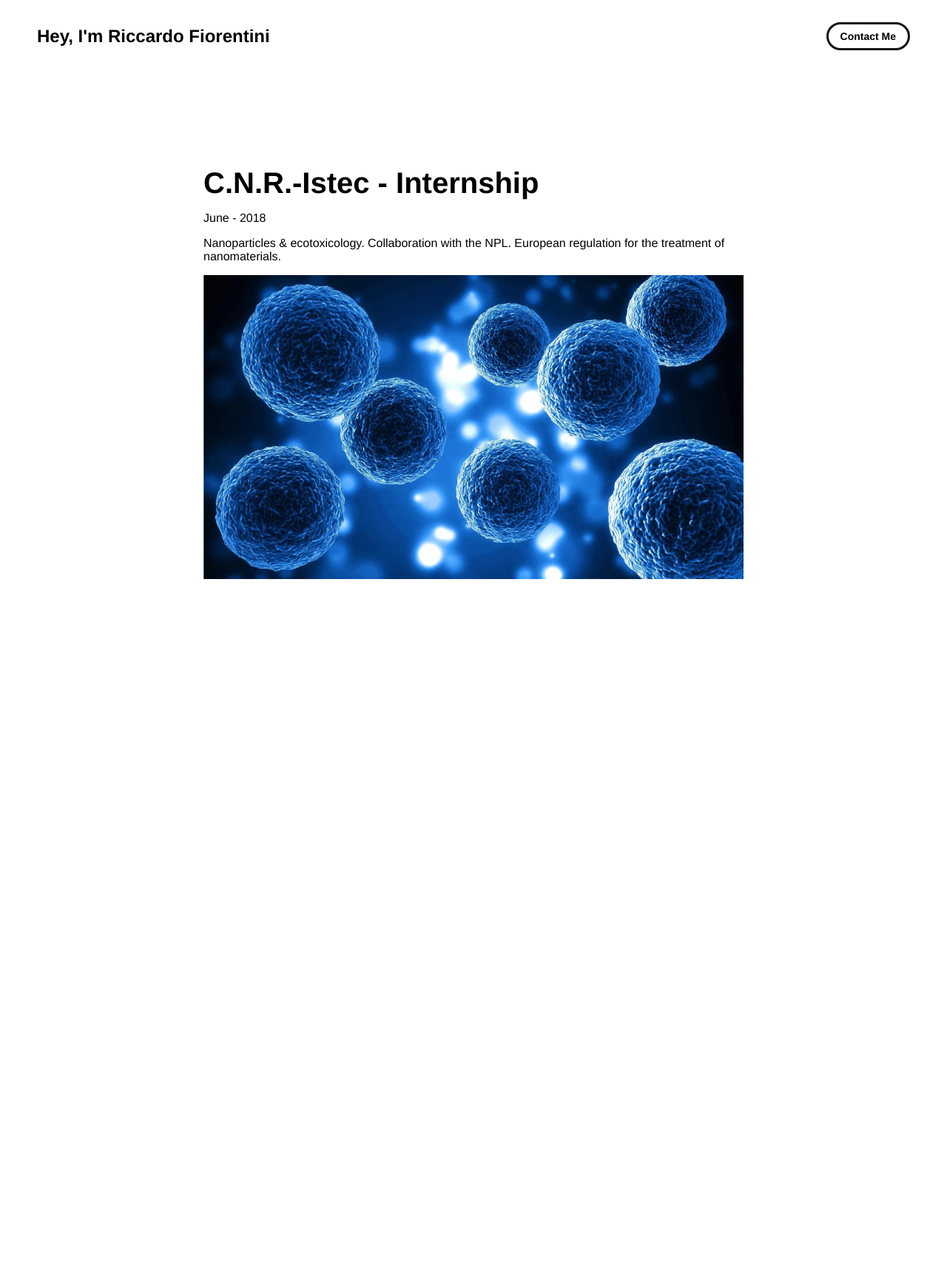
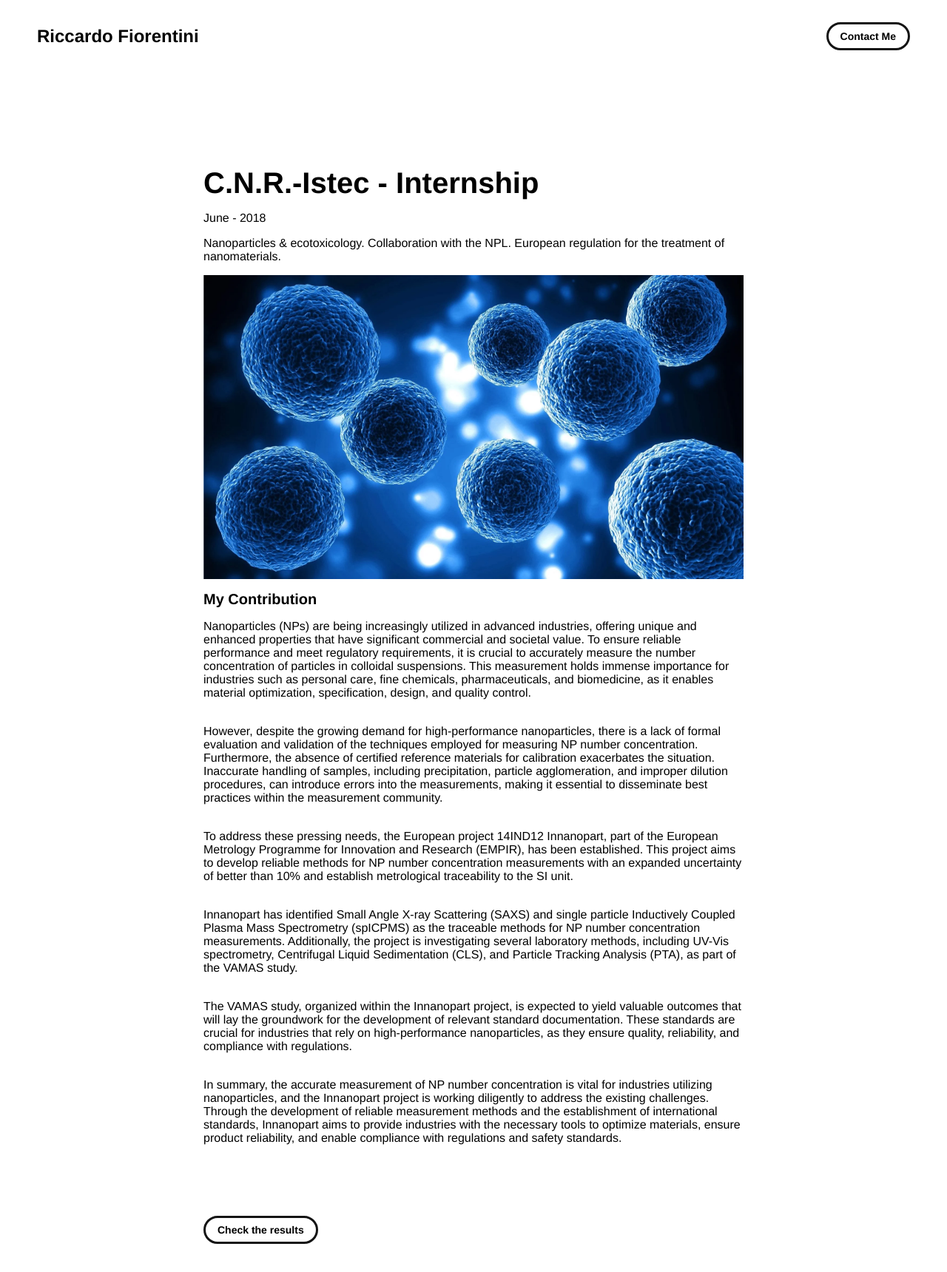
Before and after one commit to RiccardoFiorentini/RiccardoFiorentiniDev, a plain HTML site: page project-pages/CNRIstec.html in a window 1280 px wide. Shown: the whole page at 74% size. Before the commit the page ends 1008 px from the top, so only its background shows below. Drawn offline with Linux system fonts and the light colour scheme.

Commit message:
CNR updated and fixed contact me bug

```diff
--- a/js/script.js
+++ b/js/script.js
@@ -1,10 +1,10 @@
 if (document.getElementById('my-work-link')) {
   document.getElementById('my-work-link').addEventListener('click', () => {
-    document.getElementById('my-work-section').scrollIntoView({behavior: "auto"})
+    document.getElementById('my-work-section').scrollIntoView({behavior: "smooth"})
   })
 }
 if(document.getElementById('my-work-experiences-link')){
   document.getElementById('my-work-experiences-link').addEventListener('click', () => {
-    document.getElementById('my-work-experiences-section').scrollIntoView({behavior: "auto"})
+    document.getElementById('my-work-experiences-section').scrollIntoView({behavior: "smooth"})
   })
 }
--- a/project-pages/CNRIstec.html
+++ b/project-pages/CNRIstec.html
@@ -44,13 +44,13 @@
 
           (this should be the same across all pages)
          -->
-        <span class="nav-title">Hey, I'm Riccardo Fiorentini</span>
+        <span class="nav-title">Riccardo Fiorentini</span>
         <!--
           TODO - Change the email after 'mailto:' to your email address for contact
 
           (this should be the same across all pages)
         -->
-        <a class="button" href="riccardo1.fiorentini@mail.polimi.it">
+        <a class="button" href="mailto:riccardo1.fiorentini@mail.polimi.it">
           <span class="button-text">Contact Me</span>
         </a>
       </a>
@@ -74,9 +74,22 @@
           Nanoparticles & ecotoxicology. Collaboration with the NPL. European regulation for the treatment of nanomaterials.
         </div>
 
-
         <image class="project-header-image" src="../assets/images/nanoParticles.webp">
-      </div>
+          <div id="project-details">
+            <div class="subheader-text">My Contribution</div>
+            <div class="project-details-content">
+              <div class="body-text">Nanoparticles (NPs) are being increasingly utilized in advanced industries, offering unique and enhanced properties that have significant commercial and societal value. To ensure reliable performance and meet regulatory requirements, it is crucial to accurately measure the number concentration of particles in colloidal suspensions. This measurement holds immense importance for industries such as personal care, fine chemicals, pharmaceuticals, and biomedicine, as it enables material optimization, specification, design, and quality control.</div>
+              <div class="body-text">However, despite the growing demand for high-performance nanoparticles, there is a lack of formal evaluation and validation of the techniques employed for measuring NP number concentration. Furthermore, the absence of certified reference materials for calibration exacerbates the situation. Inaccurate handling of samples, including precipitation, particle agglomeration, and improper dilution procedures, can introduce errors into the measurements, making it essential to disseminate best practices within the measurement community.</div>
+              <div class="body-text">To address these pressing needs, the European project 14IND12 Innanopart, part of the European Metrology Programme for Innovation and Research (EMPIR), has been established. This project aims to develop reliable methods for NP number concentration measurements with an expanded uncertainty of better than 10% and establish metrological traceability to the SI unit.</div>
+              <div class="body-text">Innanopart has identified Small Angle X-ray Scattering (SAXS) and single particle Inductively Coupled Plasma Mass Spectrometry (spICPMS) as the traceable methods for NP number concentration measurements. Additionally, the project is investigating several laboratory methods, including UV-Vis spectrometry, Centrifugal Liquid Sedimentation (CLS), and Particle Tracking Analysis (PTA), as part of the VAMAS study.</div>
+              <div class="body-text">The VAMAS study, organized within the Innanopart project, is expected to yield valuable outcomes that will lay the groundwork for the development of relevant standard documentation. These standards are crucial for industries that rely on high-performance nanoparticles, as they ensure quality, reliability, and compliance with regulations.</div>
+              <div class="body-text">In summary, the accurate measurement of NP number concentration is vital for industries utilizing nanoparticles, and the Innanopart project is working diligently to address the existing challenges. Through the development of reliable measurement methods and the establishment of international standards, Innanopart aims to provide industries with the necessary tools to optimize materials, ensure product reliability, and enable compliance with regulations and safety standards.</div>
+            </div>
+          </div>
+    </div>
+    <a class="button" href="https://empir.npl.co.uk/innanopart/wp-content/uploads/sites/6/2016/04/14IND12-M9-Publishable_Summary.pdf">
+      <span class="button-text">Check the results</span>
+    </a>
 	</body>
 
 	</body>
```
Also changed, not shown: project-pages/API.html (+2 -2 lines), project-pages/GPU101.html (+2 -2 lines), project-pages/IngSw.html (+2 -2 lines), project-pages/PairHMM.html (+3 -2 lines), project-pages/RetiLogiche.html (+2 -2 lines), project-pages/project-template.html (+2 -2 lines).
